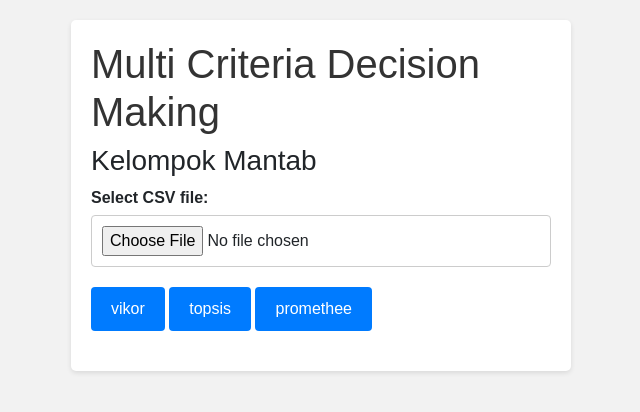
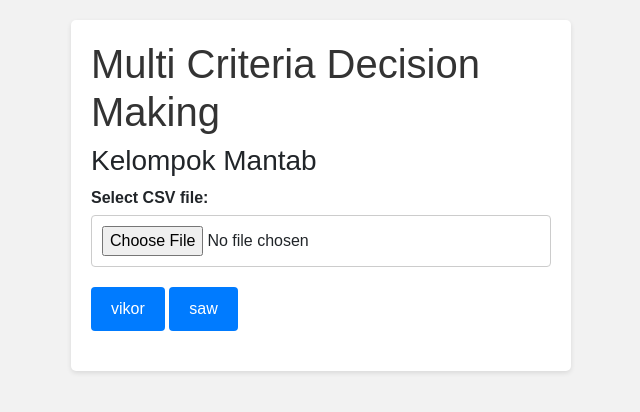
Before and after one commit to kurdtcode/MCDM-PCU, a Flask app: page / in a window 1280 px wide. Shown: the top 412 px of the page, without its empty margins (319-959 px from the left). Run offline with Flask 3, Linux system fonts and the light colour scheme; some libraries are stand-ins or nearby versions.

Commit message:
remove topsis button
button e topsis di remove dan kelipatan step diganti jadi 0.01

```diff
--- a/templates/upload.html
+++ b/templates/upload.html
@@ -10,7 +10,6 @@
     <meta name="viewport" content="width=device-width, initial-scale=1">
     <link href="https://cdn.jsdelivr.net/npm/bootstrap@5.2.3/dist/css/bootstrap.min.css" rel="stylesheet">
     <script src="https://cdn.jsdelivr.net/npm/bootstrap@5.2.3/dist/js/bootstrap.bundle.min.js"></script>
-    <script src="https://kit.fontawesome.com/eb458ff7d5.js" crossorigin="anonymous"></script>
 
     <title>MCDM APP</title>
     <style>
@@ -86,8 +85,7 @@
             </div>
             <div class="form-group">
                 <input type="submit" value="vikor" name="type">
-                <input type="submit" value="topsis" name="type">
-                <input type="submit" value="promethee" name="type">
+                <input type="submit" value="saw" name="type">
             </div>
             <div id="table_container"></div>
         </form>
@@ -107,19 +105,14 @@
                     var table_html = '<table><tbody>';
                     table_html += '<tr><th>Data</th>';
                     table_html += '<th>Weight</th>';
-                    table_html += '<th>Cost/Benefit</th>'
-                    table_html += '<th></th>'
-                    table_html += '</tr>';
+                    table_html += '<th>Cost/Benefit</th></tr>';
                     for (var i = 0; i < headers.length; i++) {
                         table_html += '<tr><th>' + headers[i] + '</th>';
-                        table_html += '<th><input type="number" step="0.1" name="weights[]"id= "berat' + i + '"placeholder="Input Angka" value="0"></th>';
+                        table_html += '<th><input type="number" step="0.01" name="weights[]" placeholder="Input Angka"></th>';
                         table_html += '<th><div class="form-check form-switch">';
-                        table_html += '<input class="form-check-input" type="checkbox" id="flexSwitchCheckDefault' + i + '" name="criteria[]" value="1" onchange="handleCheckboxChange()">';
+                        table_html += '<input class="form-check-input" type="checkbox" id="flexSwitchCheckDefault" name="criteria[]" value="1" onchange="handleCheckboxChange()">';
                         table_html += '<label class="form-check-label" for="flexSwitchCheckDefault"></label>';
-                        table_html += '</div></th>';
-                        table_html += '<th><i class="fa-sharp fa-solid fa-square-xmark fa-lg" id=sim' + i + ' style="color: #c10606;" onClick="disableInput(' + i + ')"></i></button></th>'
-                        table_html += '</tr>';
-
+                        table_html += '</div></th></tr>';
                     }
                     table_html += '</tbody></table>';
                     $('#table_container').html(table_html);
@@ -131,7 +124,7 @@
             var checkboxes = document.querySelectorAll('input[name="criteria[]"]');
             var checkedValues = [];
 
-            checkboxes.forEach(function (checkbox) {
+            checkboxes.forEach(function(checkbox) {
               if (checkbox.checked) {
                 checkedValues.push(1);
               } else {
@@ -147,32 +140,14 @@
               url: "/update-criteria",
               contentType: "application/json",
               data: JSON.stringify({ criteria: checkedValues }),
-                success: function (response) {
+              success: function(response) {
                 console.log("Checked values sent to the server");
               },
-                error: function (error) {
+              error: function(error) {
                 console.error("Error sending checked values to the server");
               }
             });
           }
-        function disableInput(angka) {
-
-            var inputField = document.getElementById('berat' + angka);
-            var simbol = document.getElementById('sim' + angka);
-            if (inputField.disabled) {
-                inputField.disabled = false;
-                simbol.className = 'fa-sharp fa-solid fa-square-xmark fa-lg';
-                simbol.style = 'color: #c10606;';
-            }
-            else {
-                inputField.disabled = true;
-                simbol.className = 'fa-sharp fa-solid fa-square-check fa-lg';
-                simbol.style = 'color: #0d9b03;'
-            }
-
-        }
-
-
     </script>
 </body>
 
```
Lines whose indentation alone changed are shown as unchanged.
